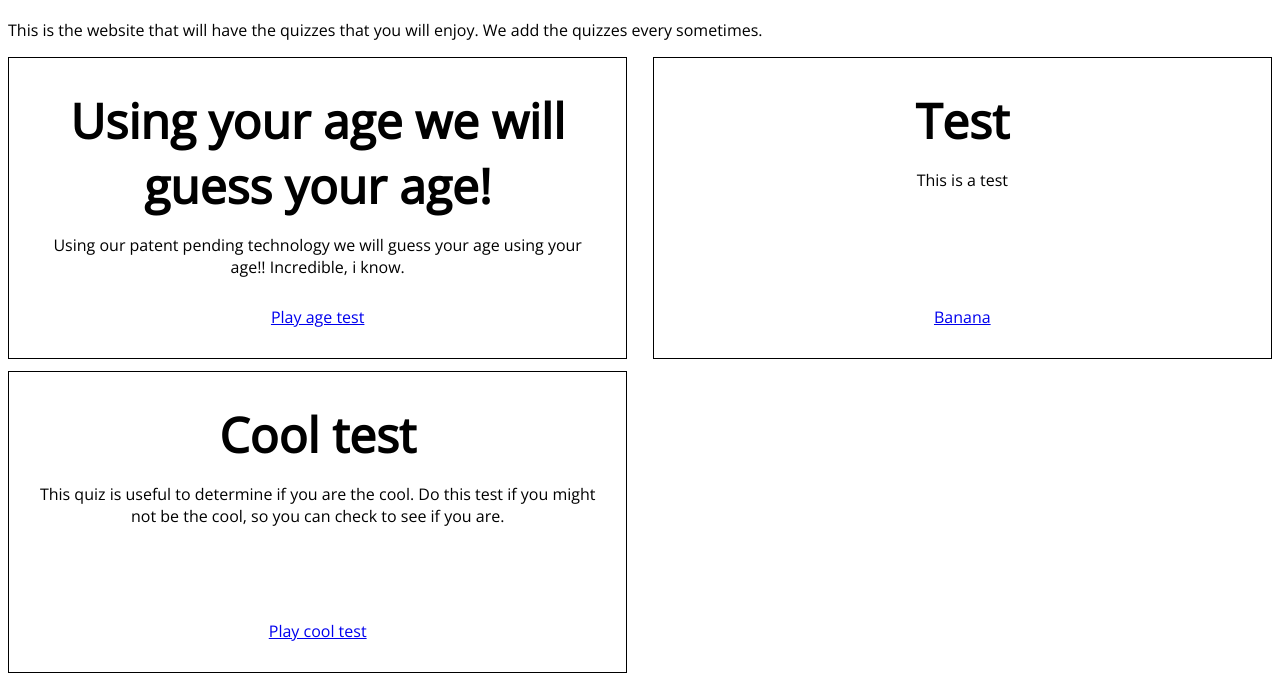
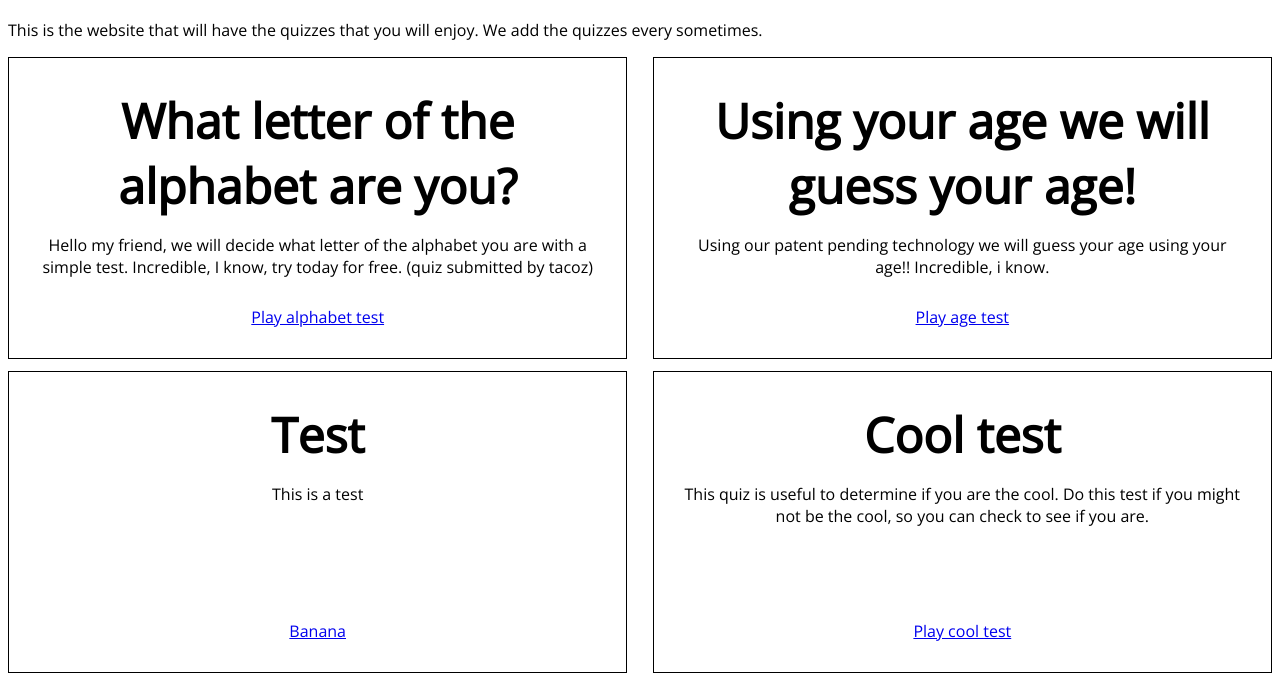
Before and after one commit to personalityquiz/personalityquiz.github.io, a plain HTML site: page index.html in a window 1280 px wide. Shown: the part 67-746 px from the top of the page. Drawn offline with nearby package versions, Linux system fonts and the light colour scheme.

Commit message:
added to homepage

```diff
--- a/index.html
+++ b/index.html
@@ -10,6 +10,13 @@
     <h1>Personality quiz</h1>
     <p>This is the website that will have the quizzes that you will enjoy. We add the quizzes every sometimes.</p>
     <main>
+        <section>
+            <header>
+                What letter of the alphabet are you?
+            </header>
+            <p>Hello my friend, we will decide what letter of the alphabet you are with a simple test. Incredible, I know, try today for free. (quiz submitted by tacoz)</p>
+            <a href="quiz.html?quiz=age">Play alphabet test</a>
+        </section>
         <section>
             <header>
                 Using your age we will guess your age!
```
